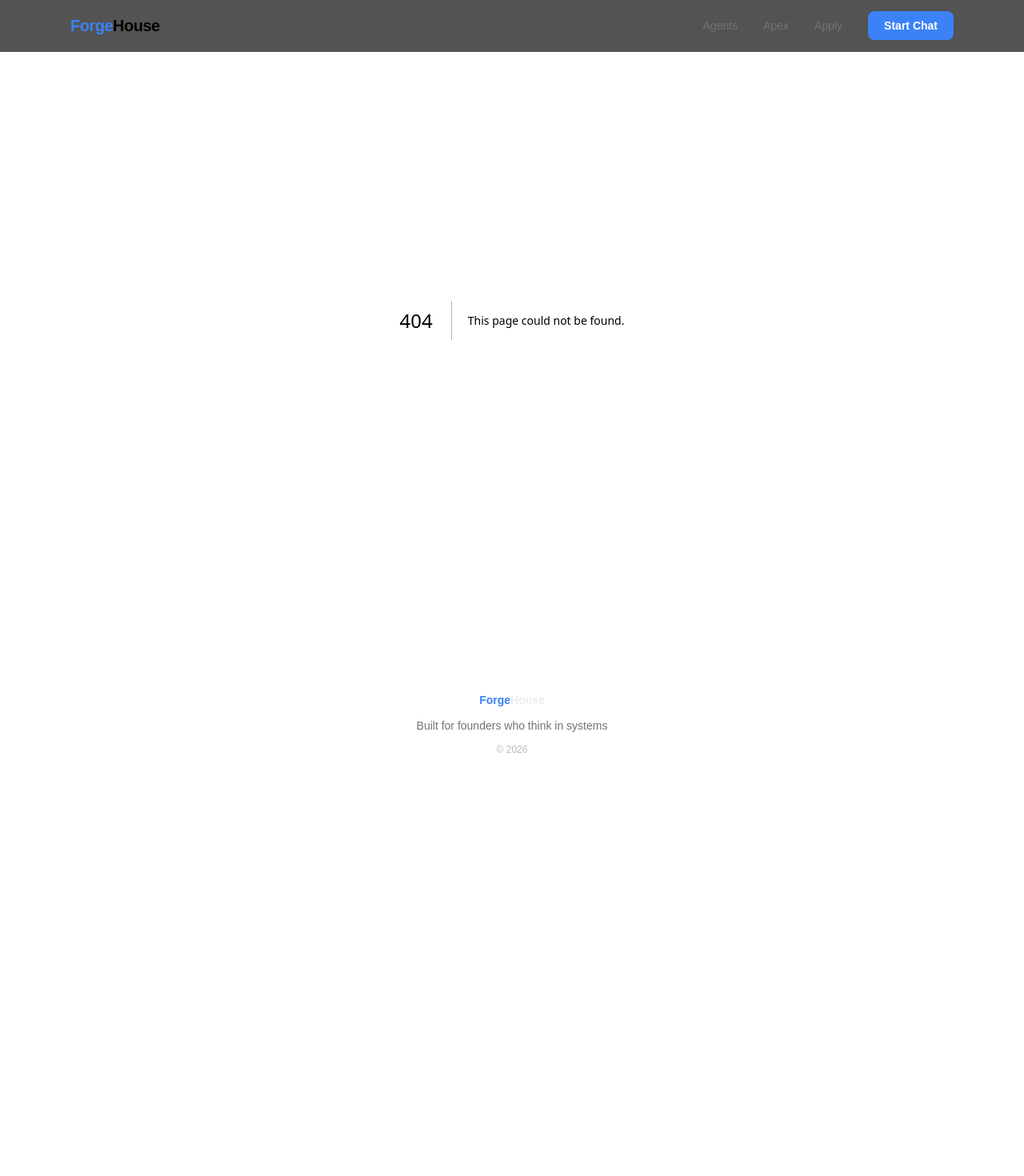
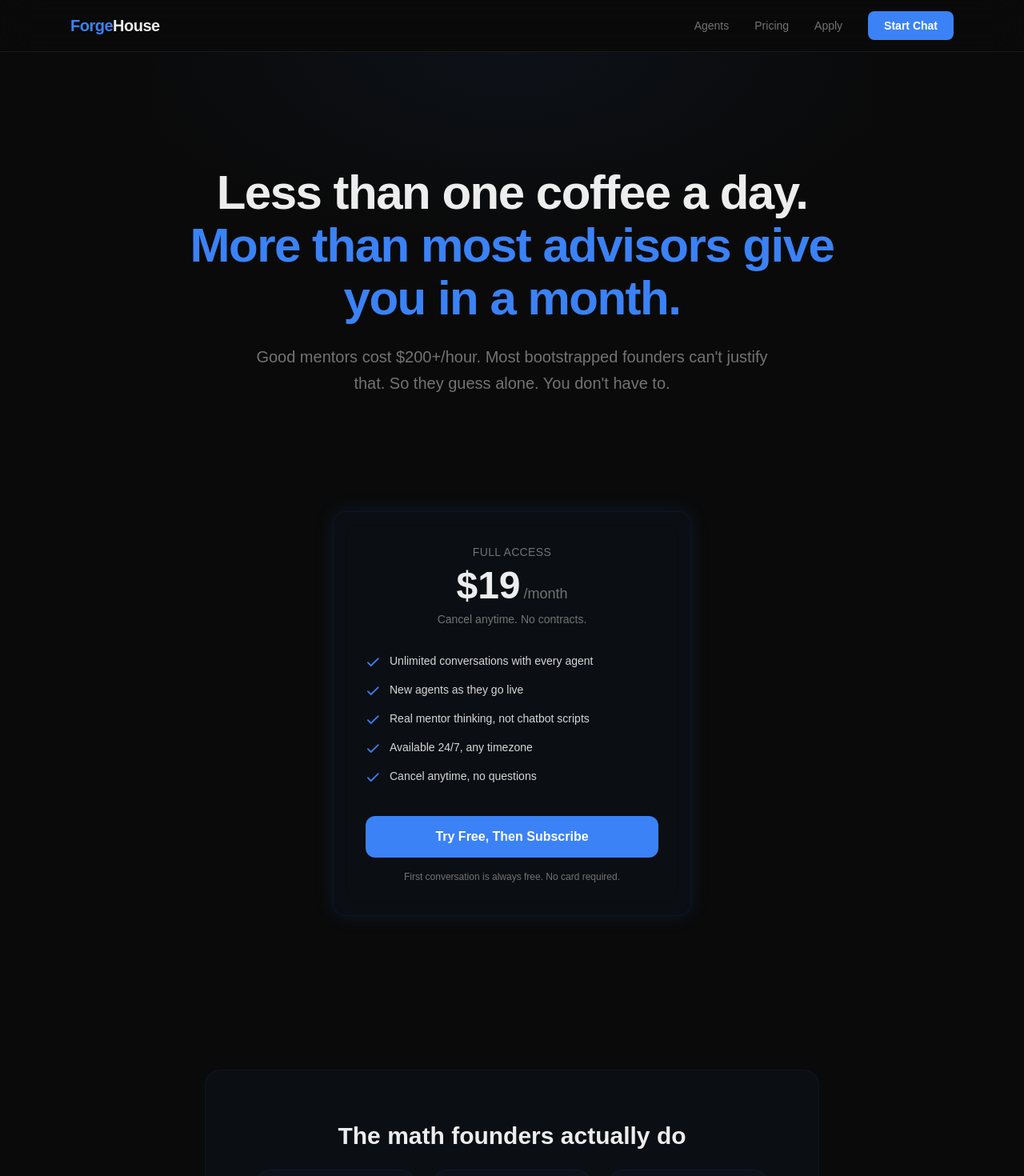
Before and after one commit to Apex-Sudo/forgehouse-site, a Next.js app: page /pricing in a window 1280 px wide. Before the commit this address had no page. Shown: the top 1470 px of the page at 80% size. Before the commit the page ends 1009 px from the top, so only its background shows below. Built offline with nearby package versions, Linux system fonts and the light colour scheme.

Commit message:
Pricing page + nav link: $19/mo, user language, FAQ, math comparison

```diff
--- /dev/null
+++ b/src/app/pricing/page.tsx
@@ -0,0 +1,139 @@
+"use client";
+import Link from "next/link";
+import { Check } from "@phosphor-icons/react";
+
+const included = [
+  "Unlimited conversations with every agent",
+  "New agents as they go live",
+  "Real mentor thinking, not chatbot scripts",
+  "Available 24/7, any timezone",
+  "Cancel anytime, no questions",
+];
+
+const faq = [
+  {
+    q: "What do I actually get?",
+    a: "Access to every mentor agent on ForgeHouse. Talk to them as much as you want, whenever you want. Each agent is built from hours of structured interviews with the real person.",
+  },
+  {
+    q: "How is this different from ChatGPT?",
+    a: "ChatGPT gives you general knowledge. A ForgeHouse agent gives you a specific person's decision-making patterns, frameworks, and experience. It's the difference between googling 'how to negotiate' and asking someone who's closed 500 deals.",
+  },
+  {
+    q: "Is the first conversation really free?",
+    a: "Yes. No card, no signup. Pick an agent and start talking. If it helps, subscribe. If it doesn't, you lost nothing.",
+  },
+  {
+    q: "Can I cancel?",
+    a: "Anytime. One click. No retention flows, no guilt trips. If you're not getting value, you shouldn't be paying.",
+  },
+  {
+    q: "What if I only need help once a month?",
+    a: "That one conversation might be the one that saves you from a $10k mistake. But if the math doesn't work for you, wait until it does. The agents aren't going anywhere.",
+  },
+  {
+    q: "Who are the mentors?",
+    a: "Founders, operators, and specialists who've actually done the thing. Not influencers. Not theorists. People who made hard calls and can tell you what they'd do in your situation.",
+  },
+];
+
+export default function PricingPage() {
+  return (
+    <div className="pt-16">
+      {/* Hero */}
+      <section className="gradient-hero px-6 py-28 md:py-36 max-w-4xl mx-auto text-center">
+        <h1 className="text-4xl md:text-5xl lg:text-6xl font-bold tracking-tight leading-[1.1] mb-6">
+          Less than one coffee a day.
+          <br />
+          <span className="text-amber">More than most advisors give you in a month.</span>
+        </h1>
+        <p className="text-muted text-lg md:text-xl max-w-2xl mx-auto leading-relaxed">
+          Good mentors cost $200+/hour. Most bootstrapped founders can&apos;t justify that.
+          So they guess alone. You don&apos;t have to.
+        </p>
+      </section>
+
+      {/* Pricing Card */}
+      <section className="px-6 pb-24">
+        <div className="max-w-md mx-auto">
+          <div className="glass-card p-10 text-center shadow-[0_0_24px_rgba(59,130,246,0.12)] border-[rgba(59,130,246,0.2)]">
+            <p className="text-sm text-muted uppercase tracking-wide mb-2">Full Access</p>
+            <div className="flex items-baseline justify-center gap-1 mb-2">
+              <span className="text-5xl font-bold">$19</span>
+              <span className="text-muted text-lg">/month</span>
+            </div>
+            <p className="text-muted text-sm mb-8">Cancel anytime. No contracts.</p>
+
+            <ul className="text-left space-y-4 mb-10">
+              {included.map((item) => (
+                <li key={item} className="flex items-start gap-3 text-sm">
+                  <Check size={18} weight="bold" className="text-amber mt-0.5 shrink-0" />
+                  <span className="text-foreground/90">{item}</span>
+                </li>
+              ))}
+            </ul>
+
+            <Link
+              href="/chat/apex"
+              className="block w-full bg-amber text-white py-3.5 rounded-xl font-semibold hover:bg-amber-dark transition text-center"
+            >
+              Try Free, Then Subscribe
+            </Link>
+            <p className="text-xs text-muted mt-4">First conversation is always free. No card required.</p>
+          </div>
+        </div>
+      </section>
+
+      {/* The math */}
+      <section className="px-6 py-24">
+        <div className="max-w-3xl mx-auto section-module gradient-blue text-center">
+          <h2 className="text-2xl md:text-3xl font-bold mb-6">The math founders actually do</h2>
+          <div className="grid md:grid-cols-3 gap-6 mb-8">
+            <div className="glass-card p-6">
+              <p className="text-3xl font-bold text-amber mb-2">$200+</p>
+              <p className="text-sm text-muted">One hour with a good mentor</p>
+            </div>
+            <div className="glass-card p-6">
+              <p className="text-3xl font-bold text-amber mb-2">$19</p>
+              <p className="text-sm text-muted">Unlimited access, all month</p>
+            </div>
+            <div className="glass-card p-6">
+              <p className="text-3xl font-bold text-amber mb-2">$0</p>
+              <p className="text-sm text-muted">What most founders spend on mentorship</p>
+            </div>
+          </div>
+          <p className="text-muted text-[15px] leading-relaxed max-w-xl mx-auto">
+            The $0 option is what kills most startups. Not bad ideas.
+            Not bad execution. Just no one to tell you the idea is bad before you spend 6 months on it.
+          </p>
+        </div>
+      </section>
+
+      {/* FAQ */}
+      <section className="px-6 py-24">
+        <div className="max-w-3xl mx-auto">
+          <h2 className="text-2xl md:text-3xl font-bold mb-12 text-center">Common questions</h2>
+          <div className="space-y-6">
+            {faq.map((item) => (
+              <div key={item.q} className="glass-card p-6">
+                <h3 className="font-semibold mb-2">{item.q}</h3>
+                <p className="text-muted text-[15px] leading-relaxed">{item.a}</p>
+              </div>
+            ))}
+          </div>
+        </div>
+      </section>
+
+      {/* Bottom CTA */}
+      <section className="px-6 py-24">
+        <div className="max-w-4xl mx-auto text-center">
+          <h2 className="text-3xl md:text-4xl font-bold mb-4">Stop guessing alone.</h2>
+          <p className="text-muted text-lg mb-8">One conversation might change everything. The first one&apos;s free.</p>
+          <Link href="/chat/apex" className="bg-amber text-white px-8 py-3.5 rounded-xl font-semibold hover:bg-amber-dark transition inline-block">
+            Talk to Apex
+          </Link>
+        </div>
+      </section>
+    </div>
+  );
+}
--- a/src/components/Navbar.tsx
+++ b/src/components/Navbar.tsx
@@ -12,7 +12,7 @@ export default function Navbar() {
         </Link>
         <div className="hidden md:flex items-center gap-8 text-sm text-muted">
           <Link href="/agents" className="hover:text-foreground transition">Agents</Link>
-          <Link href="/agents/apex" className="hover:text-foreground transition">Apex</Link>
+          <Link href="/pricing" className="hover:text-foreground transition">Pricing</Link>
           <Link href="/#for-mentors" className="hover:text-foreground transition">Apply</Link>
           <Link href="/chat/apex" className="bg-amber text-white px-5 py-2 rounded-lg font-semibold hover:bg-amber-dark transition">
             Start Chat
@@ -27,7 +27,7 @@ export default function Navbar() {
       {open && (
         <div className="md:hidden border-t border-white/[0.06] bg-background/90 backdrop-blur-xl px-6 py-4 flex flex-col gap-4 text-sm">
           <Link href="/agents" onClick={() => setOpen(false)} className="text-muted hover:text-foreground">Agents</Link>
-          <Link href="/agents/apex" onClick={() => setOpen(false)} className="text-muted hover:text-foreground">Apex</Link>
+          <Link href="/pricing" onClick={() => setOpen(false)} className="text-muted hover:text-foreground">Pricing</Link>
           <Link href="/#for-mentors" onClick={() => setOpen(false)} className="text-muted hover:text-foreground">Apply</Link>
           <Link href="/chat/apex" onClick={() => setOpen(false)} className="bg-amber text-white px-4 py-2 rounded-lg font-semibold text-center">Start Chat</Link>
         </div>
```
